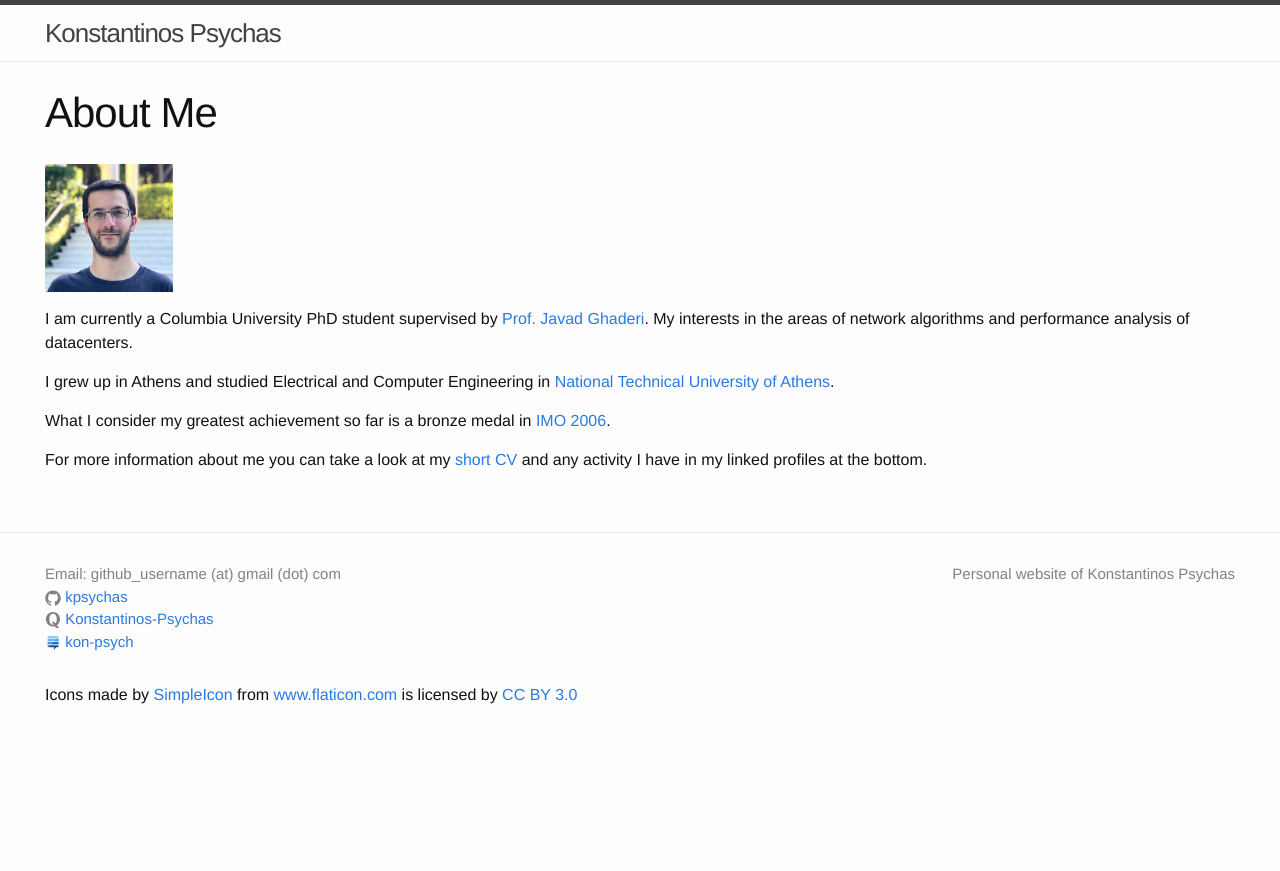
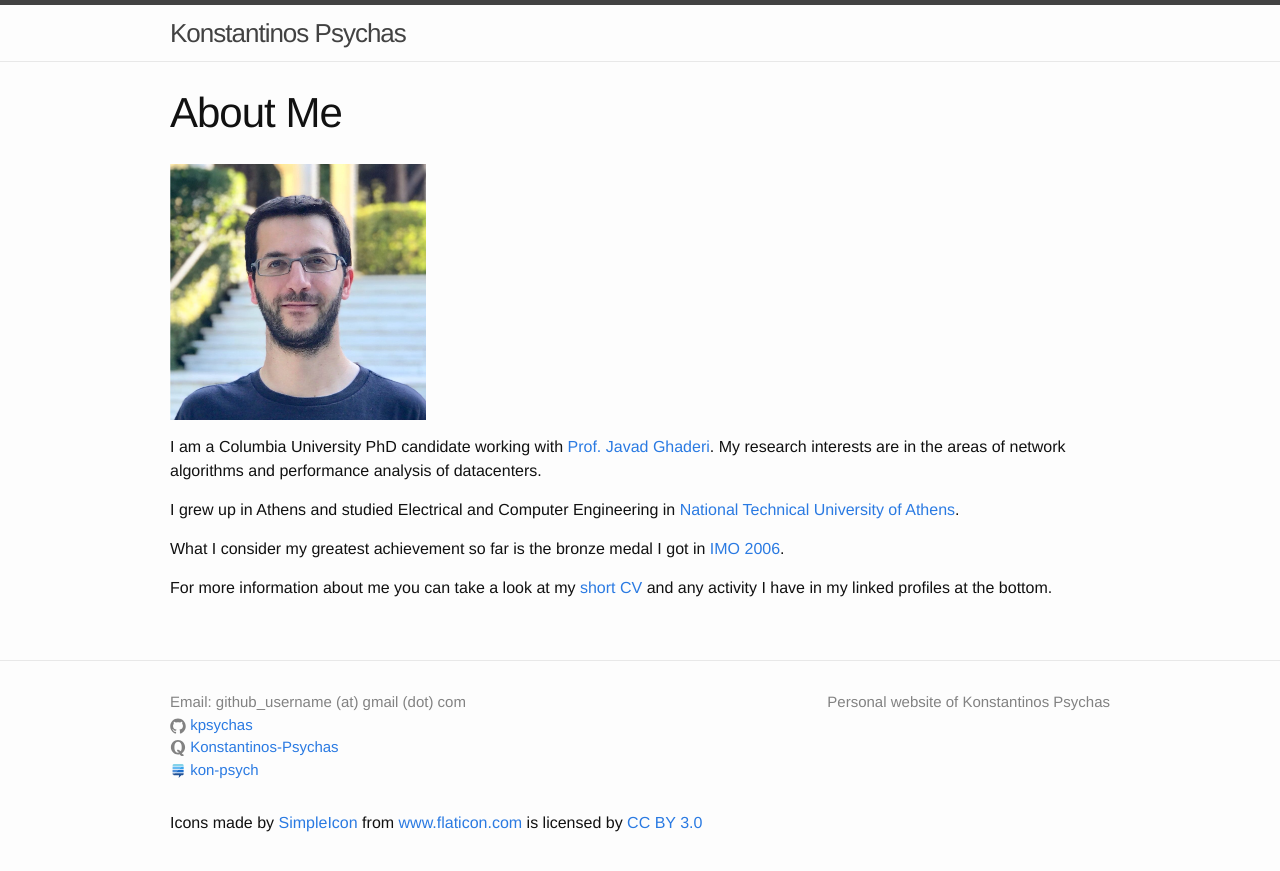
Before and after one commit to kpsychas/kpsychas.github.io, a Jekyll site: the page built from about.md, in a window 1280 px wide. Shown: the top 871 px of the page. Built offline with Jekyll 4.4.1, drawn with Linux system fonts in a browser that asks for light colours.

Commit message:
minor updates

```diff
--- a/about.md
+++ b/about.md
@@ -5,20 +5,22 @@ permalink: /about/
 ---
 
 
-<img src="/images/photo.jpg" alt="Personal Photo" height="128" width="128">
+<img src="/images/photo.jpg" alt="Personal Photo" height="256" width="256">
 
-I am currently a Columbia University PhD student supervised by
+I am a Columbia University PhD candidate working with
 [Prof. Javad Ghaderi][JG].
-My interests in the areas of network algorithms and
+My research interests are in the areas of network algorithms and
 performance analysis of datacenters.
 
 I grew up in Athens and studied Electrical and Computer Engineering in
 [National Technical University of Athens][NTUA].
 
-What I consider my greatest achievement so far is a bronze medal in [IMO 2006].
+What I consider my greatest achievement so far is the bronze medal I got in
+[IMO 2006].
 
 For more information about me you can take a look at my [short CV][cv] and any
 activity I have in my linked profiles at the bottom.
+
 
 [JG]: http://www.ee.columbia.edu/~jghaderi
 [NTUA]: http://www.ntua.gr
--- a/css/main.scss
+++ b/css/main.scss
@@ -23,7 +23,7 @@ $grey-color-light: lighten($grey-color, 40%);
 $grey-color-dark:  darken($grey-color, 25%);
 
 // Width of the content area
-$content-width:    1250px;
+$content-width:    1000px;
 
 $on-palm:          600px;
 $on-laptop:        800px;
```
Also changed, not shown: 1 other file.
